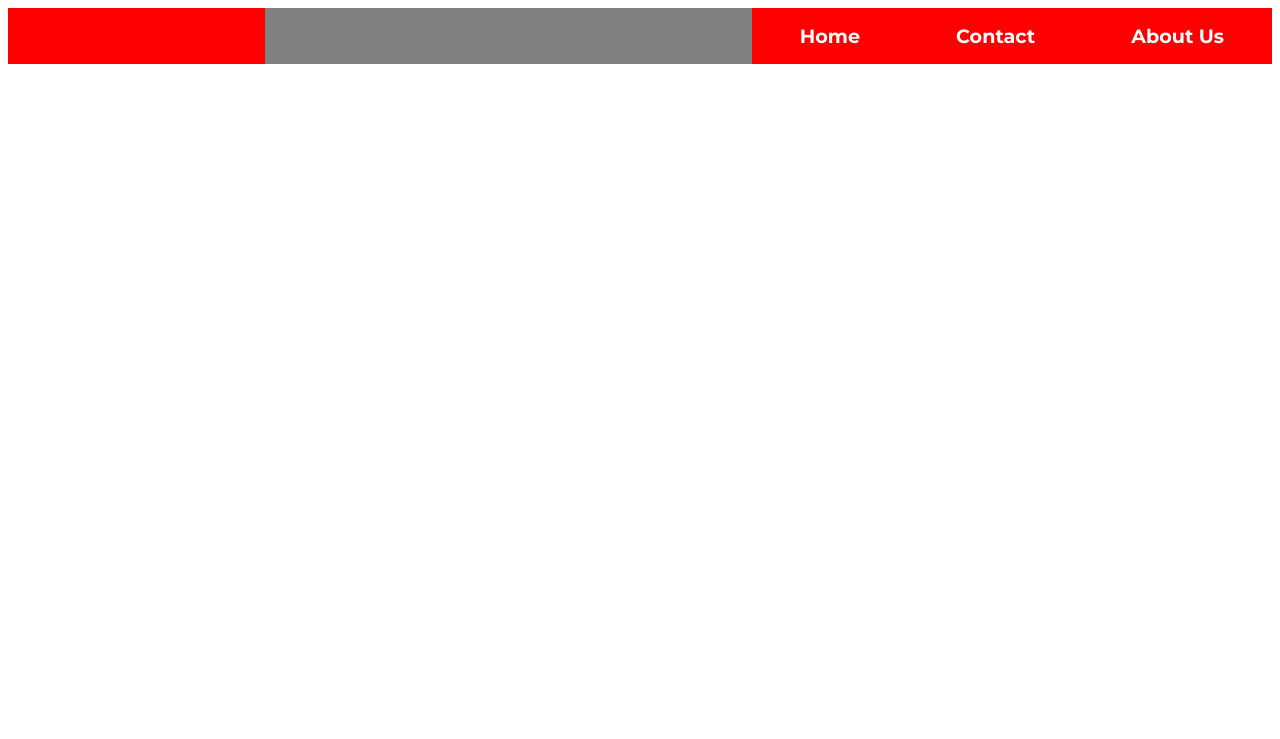
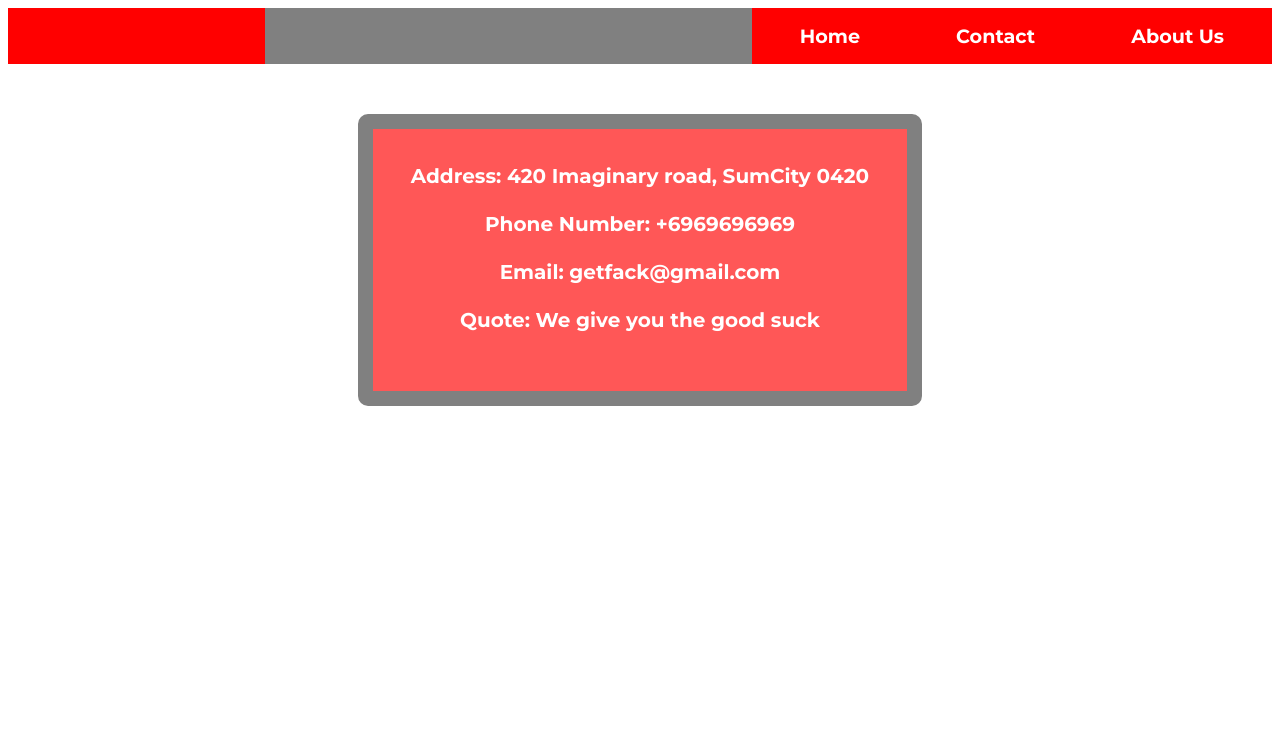
Before and after one commit to DarkEndever/Kanban, a plain HTML site: page ContactUs.html in a window 1280 px wide. Shown: the top 739 px of the page. Drawn offline with Linux system fonts and the light colour scheme.

Commit message:
ContactPage

```diff
--- a/ContactUs.html
+++ b/ContactUs.html
@@ -21,6 +21,11 @@
         </ul>
     </section>
 
+    <section class="contact">
+        <p class="contacttext">Address: 420 Imaginary road, SumCity 0420<br><br>Phone Number: +6969696969<br><br>Email: getfack@gmail.com<br><br>Quote: We give you the good suck
+            <br><br></p>
+    </section>
+
 </body>
 
 <!--Footer-->
--- a/styles.css
+++ b/styles.css
@@ -73,3 +73,21 @@ a.icon:hover {
     padding-left: 5px;
     border-radius: 4px;
 }
+
+.contact {
+    margin-top: 50px;
+    margin-left: 350px;
+    margin-right: 350px;
+    border: grey solid 15px;
+    border-radius: 10px;
+    background-color: #FF5757;
+}
+
+.contacttext {
+    color: white;
+    text-align: center;
+    padding-top: 15px;
+    padding-bottom: 15px;
+    font-family: "Montserrat";
+    font-size: 20px;
+}
```
